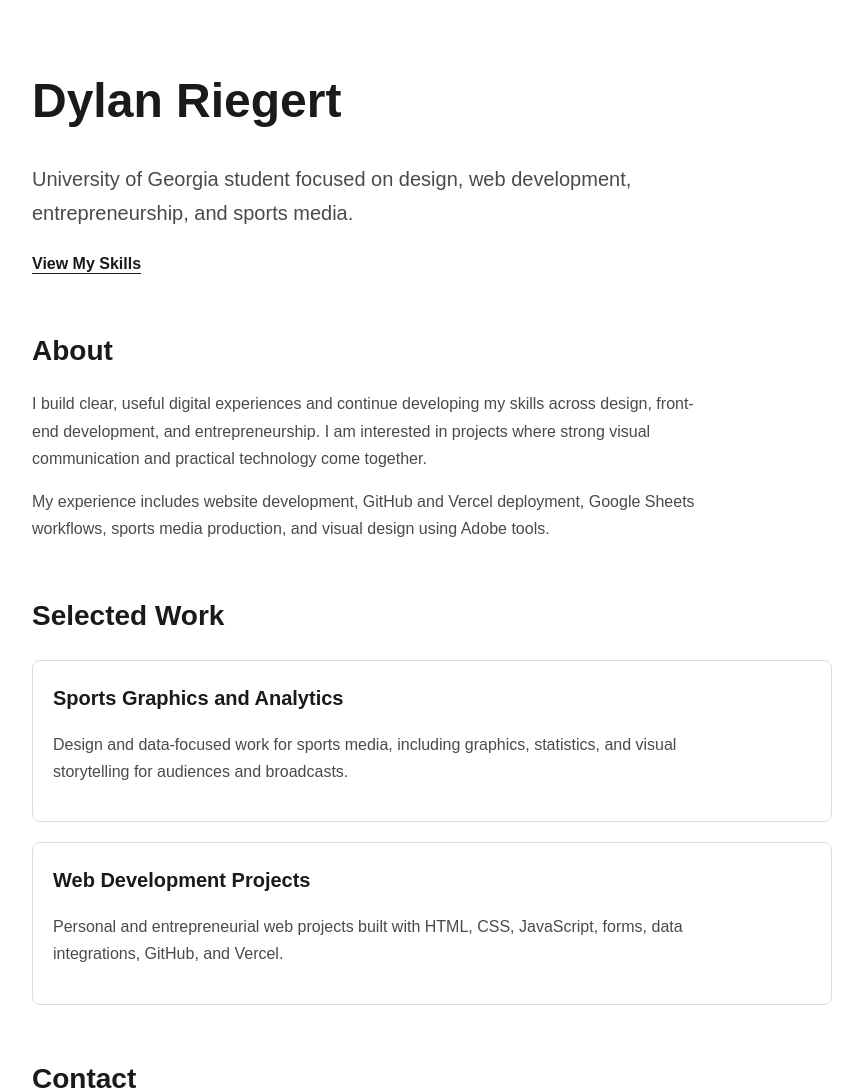
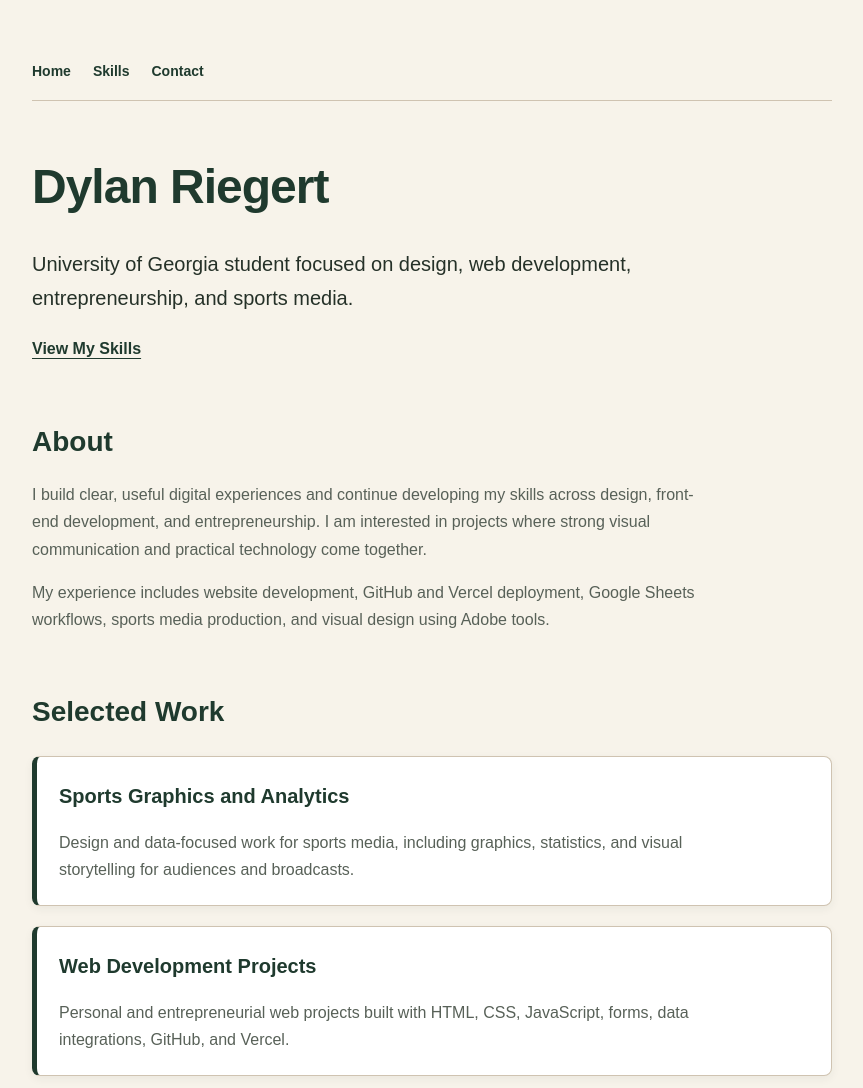
Before and after one commit to driegs17-alt/Personal-Website, a plain HTML site: page index.html in a window 1280 px wide. Shown: the top 1088 px of the page, without its empty margins (208-1071 px from the left). Drawn offline with Linux system fonts and the light colour scheme.

Commit message:
add nav bar and change color of site

```diff
--- a/index.html
+++ b/index.html
@@ -9,6 +9,12 @@
 </head>
 
 <body>
+
+<nav class="site-nav">
+  <a href="index.html">Home</a>
+  <a href="skills.html">Skills</a>
+  <a href="mailto:driegs17@icloud.com">Contact</a>
+</nav>
 
   <header>
     <h1>Dylan Riegert</h1>
--- a/style.css
+++ b/style.css
@@ -1,67 +1,135 @@
+:root {
+  --forest-green: #1f3a2e;
+  --forest-green-light: #315442;
+  --off-white: #f7f3ea;
+  --tan: #dccdb8;
+  --tan-light: #eee6d8;
+  --text: #253128;
+  --muted-text: #586158;
+  --border: #cfc3b1;
+}
+
 body {
   max-width: 800px;
   margin: 60px auto;
   padding: 0 24px;
   font-family: Arial, sans-serif;
   line-height: 1.7;
-  color: #1a1a1a;
-  background-color: #ffffff;
+  color: var(--text);
+  background-color: var(--off-white);
+}
+
+.site-nav {
+  display: flex;
+  gap: 22px;
+  margin-bottom: 45px;
+  padding-bottom: 16px;
+  border-bottom: 1px solid var(--border);
+}
+
+.site-nav a {
+  color: var(--forest-green);
+  font-size: 14px;
+  font-weight: bold;
+  text-decoration: none;
+}
+
+.site-nav a:hover {
+  color: var(--forest-green-light);
+  text-decoration: underline;
+  text-underline-offset: 4px;
 }
 
 h1 {
   margin-bottom: 5px;
+  color: var(--forest-green);
   font-size: 48px;
+  letter-spacing: -1px;
 }
 
 h2 {
-  margin-top: 50px;
-  margin-bottom: 10px;
+  margin-top: 55px;
+  margin-bottom: 12px;
+  color: var(--forest-green);
   font-size: 28px;
 }
 
 h3 {
   margin-top: 0;
-  margin-bottom: 5px;
+  margin-bottom: 6px;
+  color: var(--forest-green);
   font-size: 20px;
 }
 
 p {
   max-width: 680px;
-  color: #4a4a4a;
+  color: var(--muted-text);
 }
 
 a {
-  color: #1a1a1a;
+  color: var(--forest-green);
   font-weight: bold;
   text-decoration: underline;
   text-underline-offset: 4px;
 }
 
 a:hover {
-  color: #555555;
+  color: var(--forest-green-light);
 }
 
 .intro {
   max-width: 650px;
+  color: var(--text);
   font-size: 20px;
 }
 
 .project,
 .skill {
   margin-top: 20px;
-  padding: 20px;
-  border: 1px solid #dddddd;
+  padding: 22px;
+  background-color: #ffffff;
+  border: 1px solid var(--border);
+  border-left: 5px solid var(--forest-green);
   border-radius: 8px;
+  box-shadow: 0 3px 10px rgba(31, 58, 46, 0.06);
+}
+
+.project p,
+.skill p {
+  margin-bottom: 0;
 }
 
 .contact-links a {
+  display: inline-block;
   margin-right: 18px;
+  margin-bottom: 10px;
 }
 
 footer {
   margin-top: 70px;
   padding-top: 20px;
-  border-top: 1px solid #dddddd;
-  color: #777777;
+  border-top: 1px solid var(--border);
+  color: var(--muted-text);
   font-size: 14px;
 }
+
+@media (max-width: 600px) {
+  body {
+    margin: 35px auto;
+    padding: 0 20px;
+  }
+
+  h1 {
+    font-size: 38px;
+  }
+
+  .site-nav {
+    gap: 14px;
+    margin-bottom: 35px;
+  }
+
+  .project,
+  .skill {
+    padding: 18px;
+  }
+}
```
Also changed, not shown: skills.html (+6 -0 lines).
